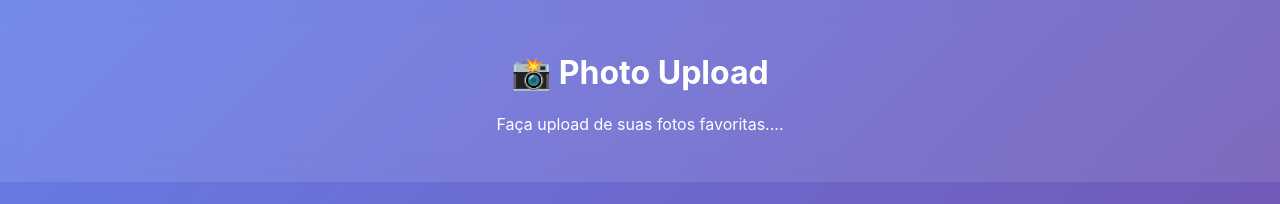
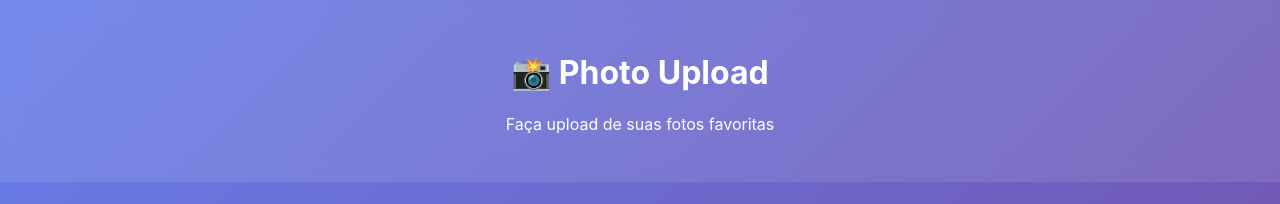
Before and after one commit to renatocb/photo-upload-app, a React (Create React App) app in the folder frontend/photo-upload-web/: page / in a window 1280 px wide. Shown: the top 204 px of the page. Built offline with nearby package versions, Linux system fonts and the light colour scheme.

Commit message:
feat: alteração texto front

```diff
--- a/frontend/photo-upload-web/src/App.tsx
+++ b/frontend/photo-upload-web/src/App.tsx
@@ -67,7 +67,7 @@ function App() {
     <div className="App">
       <header className="App-header">
         <h1>📸 Photo Upload</h1>
-        <p>Faça upload de suas fotos favoritas....</p>
+        <p>Faça upload de suas fotos favoritas</p>
       </header>
 
       <main className="main-content">
```
